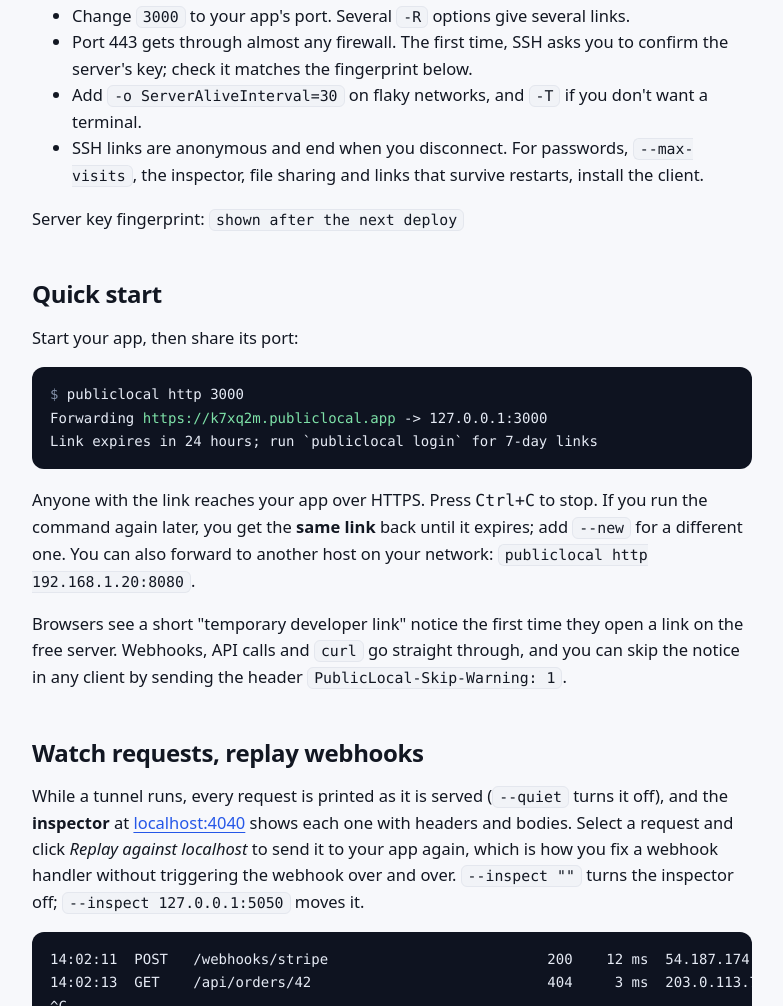
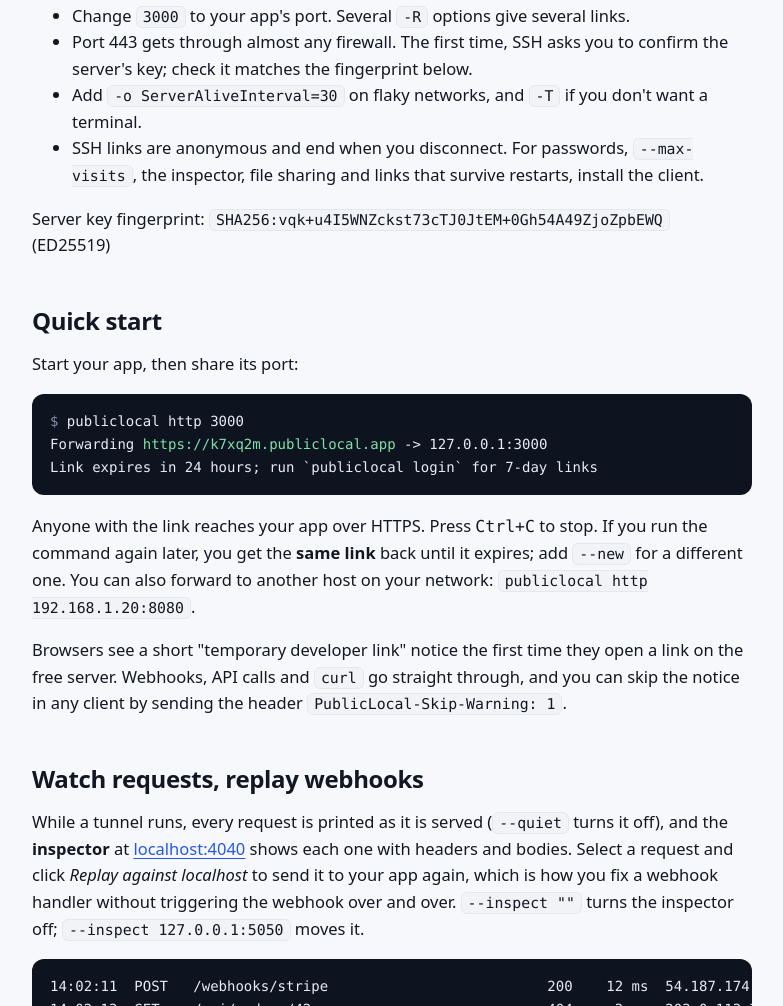
Before and after one commit to sevenoways/publiclocal, a plain HTML site: page site/docs.html in a window 1280 px wide. Shown: the part 1194-2200 px from the top of the page, without its empty margins (248-1031 px from the left). Drawn offline with Linux system fonts and the light colour scheme.

Commit message:
docs: publish the SSH host key fingerprint

```diff
--- a/site/docs.html
+++ b/site/docs.html
@@ -66,7 +66,7 @@
     <li>Add <code>-o ServerAliveInterval=30</code> on flaky networks, and <code>-T</code> if you don't want a terminal.</li>
     <li>SSH links are anonymous and end when you disconnect. For passwords, <code>--max-visits</code>, the inspector, file sharing and links that survive restarts, install the client.</li>
   </ul>
-  <p>Server key fingerprint: <code id="ssh-fp">shown after the next deploy</code></p>
+  <p>Server key fingerprint: <code id="ssh-fp">SHA256:vqk+u4I5WNZckst73cTJ0JtEM+0Gh54A49ZjoZpbEWQ</code> (ED25519)</p>
 
   <h2 id="quick-start">Quick start</h2>
   <p>Start your app, then share its port:</p>
```
